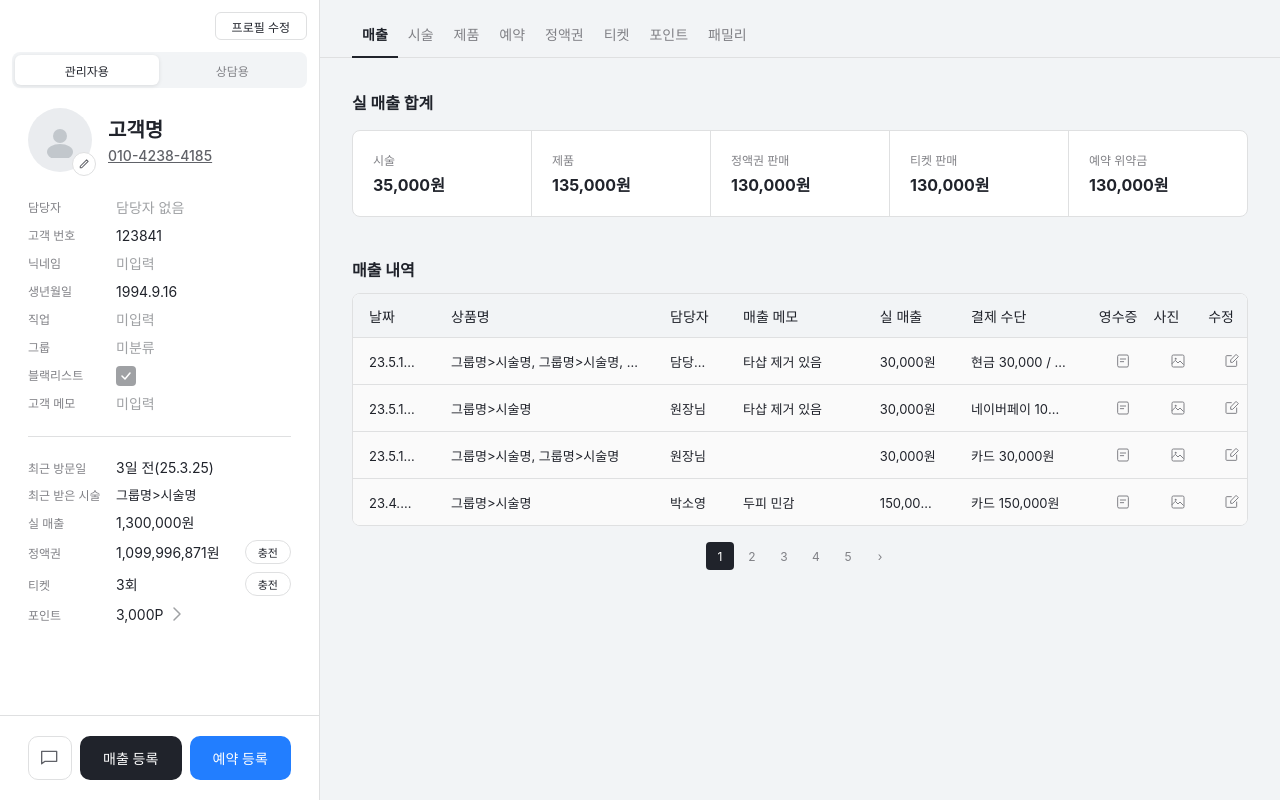
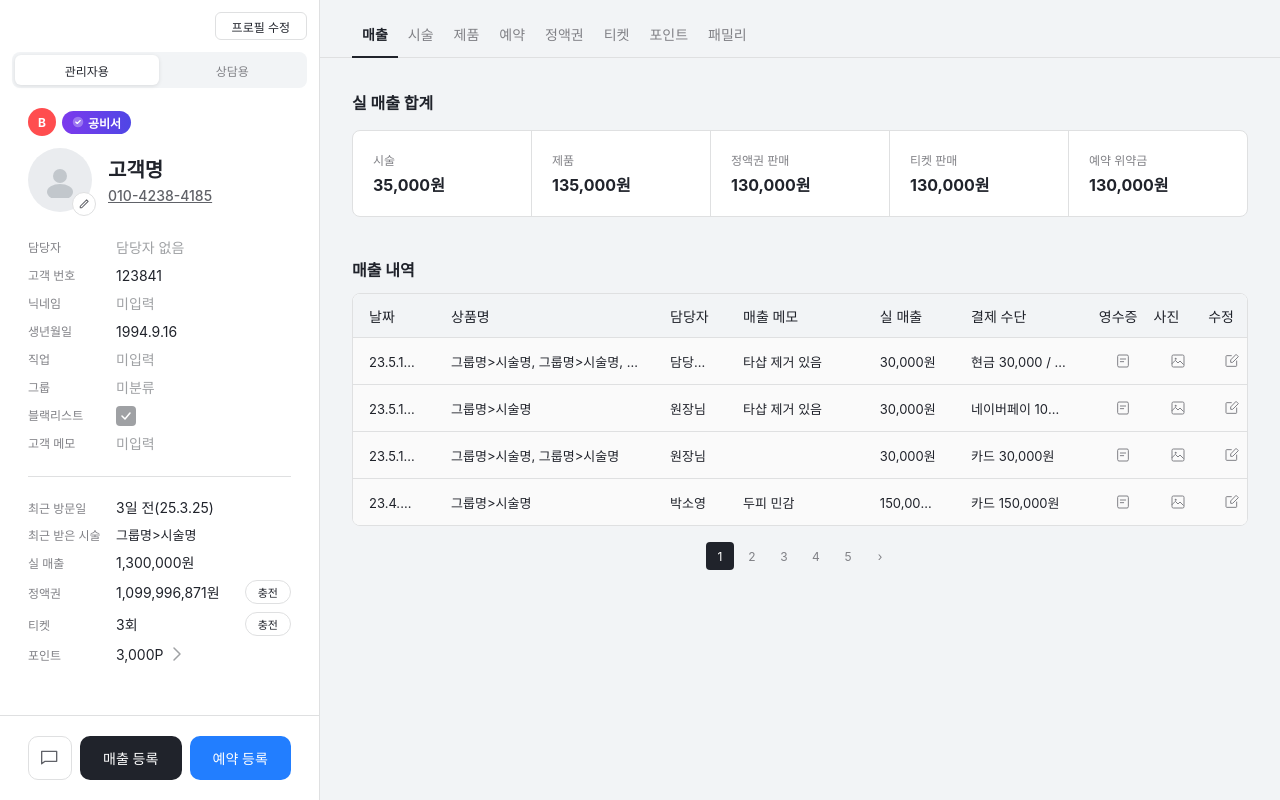
Before and after one commit to dew-seul/prototype, a plain HTML site: page customer-consultation-view/index.html in a window 1280 px wide. Drawn offline with Linux system fonts and the light colour scheme; a web font is replaced by a local one.

```diff
--- a/customer-consultation-view/index.html
+++ b/customer-consultation-view/index.html
@@ -214,6 +214,13 @@
     </div>
 
     <div class="lc">
+      <div class="hc" style="display:flex;gap:6px;margin-bottom:12px;align-items:center">
+        <span style="width:28px;height:28px;border-radius:50%;background:#FF4D4F;display:flex;align-items:center;justify-content:center;font-size:12px;font-weight:700;color:#fff">B</span>
+        <span style="display:inline-flex;align-items:center;gap:4px;background:linear-gradient(90deg,#7C3AED,#4F46E5);color:#fff;font-size:12px;font-weight:600;padding:3px 10px;border-radius:100px">
+          <svg width="12" height="12" viewBox="0 0 16 16" fill="none"><circle cx="8" cy="8" r="7" fill="rgba(255,255,255,0.3)"/><path d="M5 8l2 2 4-4" stroke="#fff" stroke-width="1.5" stroke-linecap="round" stroke-linejoin="round"/></svg>
+          공비서
+        </span>
+      </div>
       <div class="pcard">
         <div class="av">
           <svg width="36" height="36" fill="none" viewBox="0 0 36 36"><circle cx="18" cy="14" r="7" fill="#C2C7CC"/><ellipse cx="18" cy="30" rx="13" ry="8" fill="#C2C7CC"/></svg>
```
